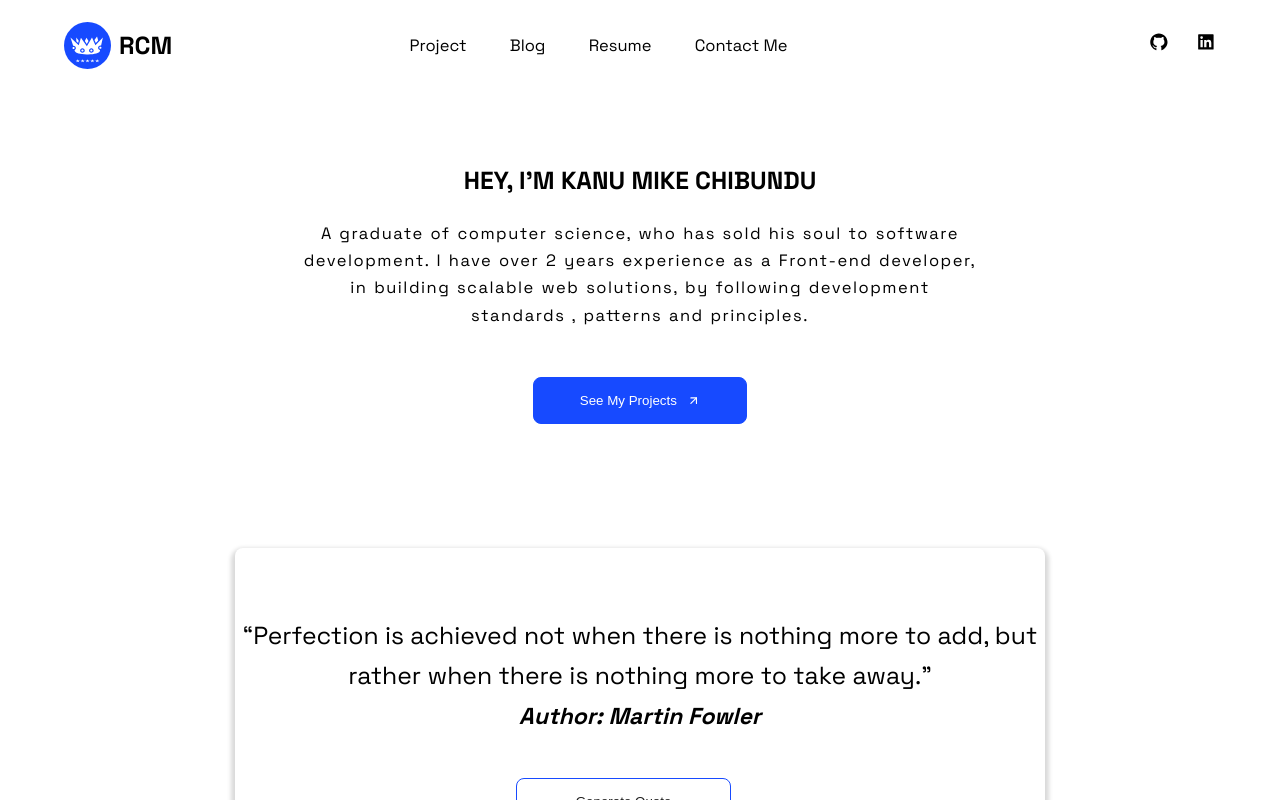
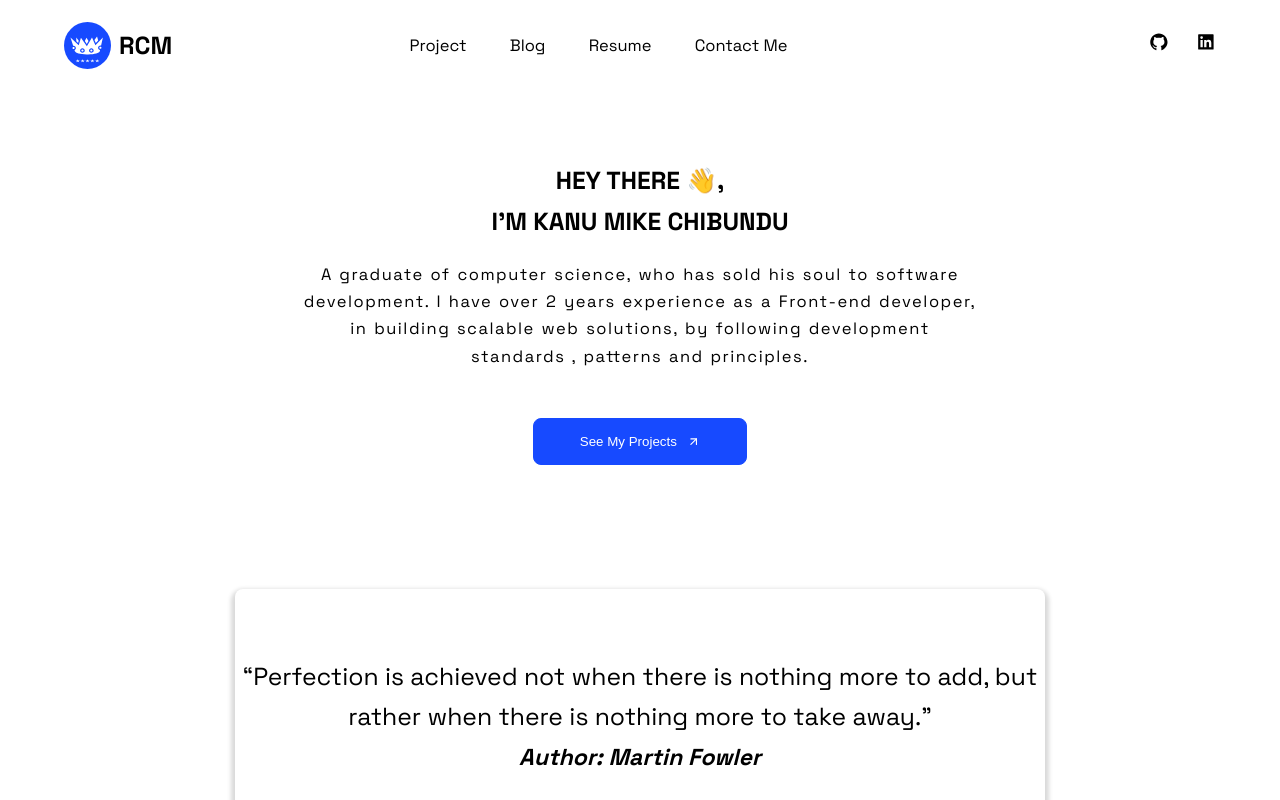
Before and after one commit to codewithmike01/portfolio-v2, a React (Create React App) app: page / in a window 1280 px wide. Shown: the top 800 px of the page. Built offline with nearby package versions, Linux system fonts and the light colour scheme.

Commit message:
feat: break greeting of hey there in heero section

```diff
--- a/src/components/Hero.tsx
+++ b/src/components/Hero.tsx
@@ -9,7 +9,10 @@ const Hero = () => {
   return (
     <HeroContainer>
       <div className="hero_wrapper">
-        <h2>HEY, I'M KANU MIKE CHIBUNDU</h2>
+        <h2>
+          <span>HEY THERE 👋,</span>
+          <span>I'M KANU MIKE CHIBUNDU</span>
+        </h2>
         <p data-testid="description">
           A graduate of computer science, who has sold his soul to software
           development. I have over 2 years experience as a Front-end developer,
--- a/src/components/styles/Hero.styles.tsx
+++ b/src/components/styles/Hero.styles.tsx
@@ -10,6 +10,10 @@ export const HeroContainer = styled.section`
   margin-top: 10rem;
 
   h2 {
+    display: flex;
+    flex-direction: column;
+    gap: 10px;
+
     position: relative;
     left: 100%;
 
```
